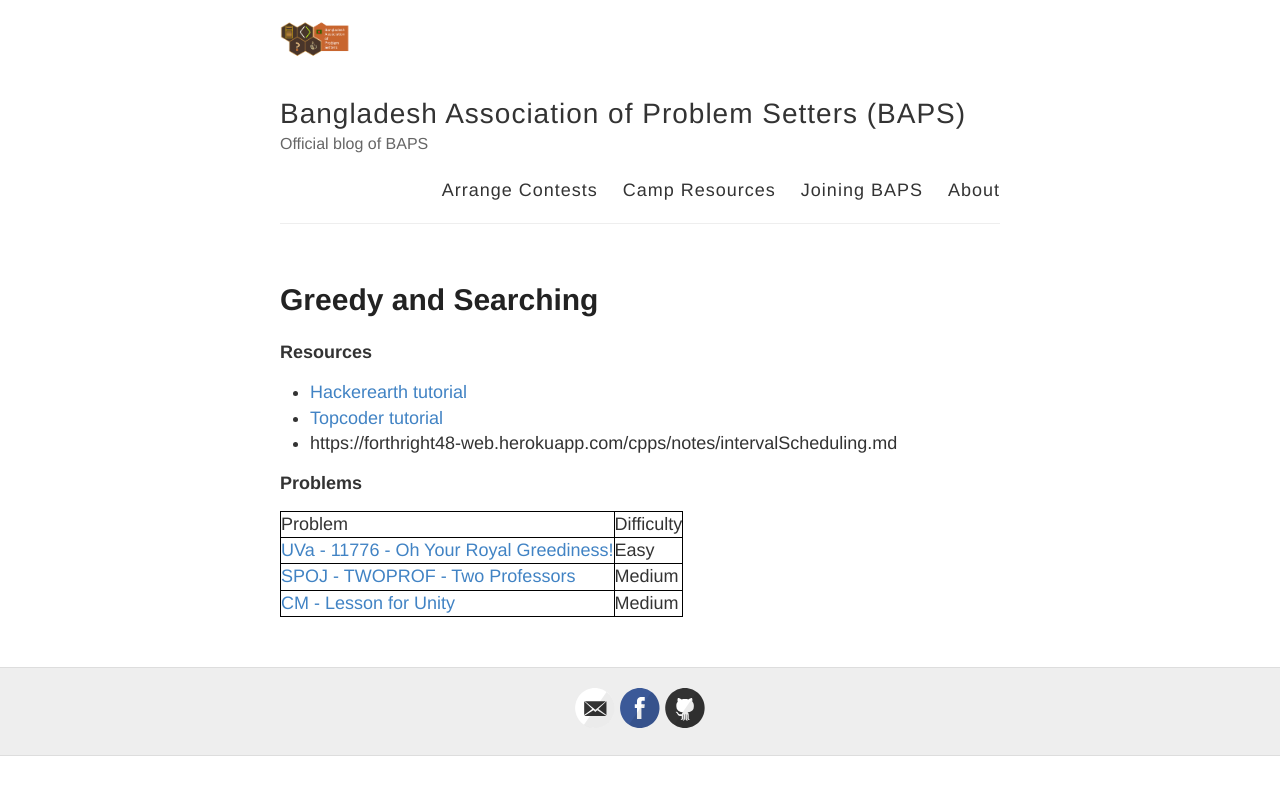
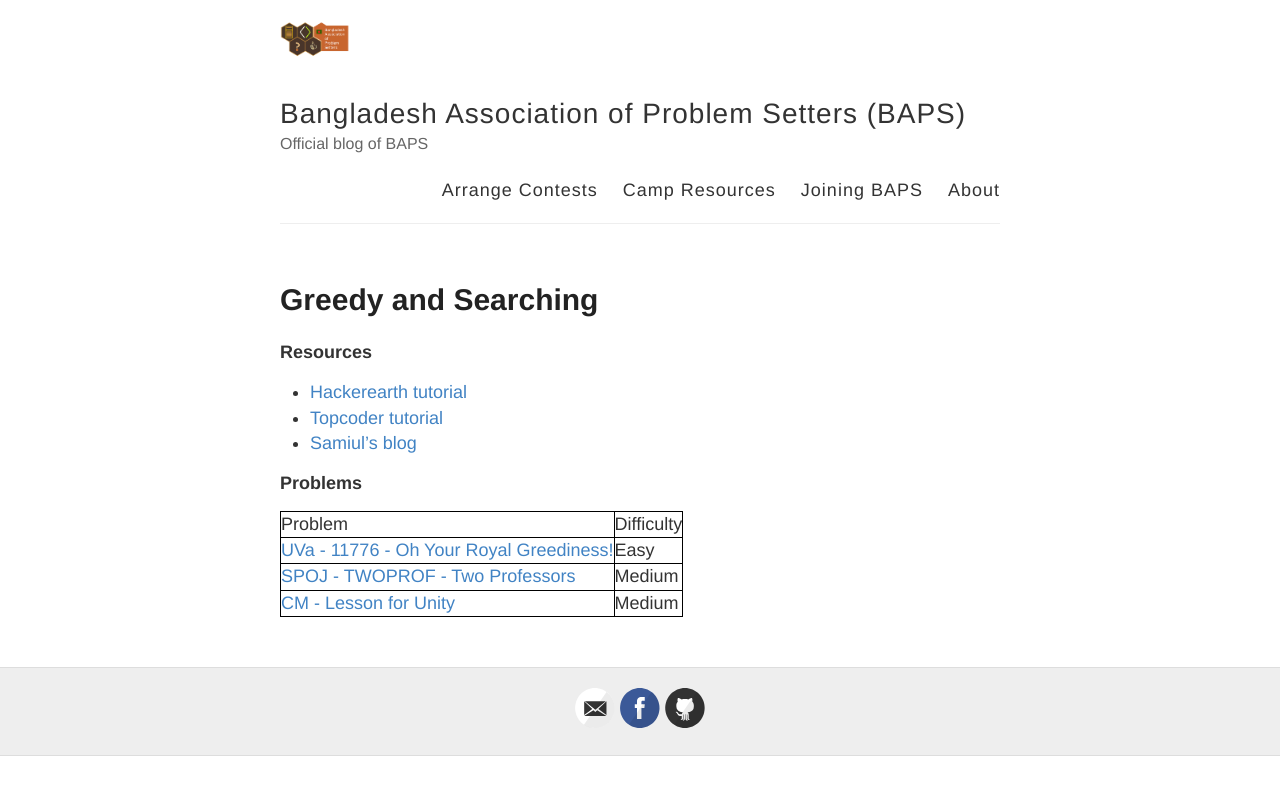
Before and after one commit to baps-bgd/baps-bgd.github.io, a Jekyll site: the page built from _posts/2020-10-5-greedy-and-searching.md, in a window 1280 px wide. Shown: the top 795 px of the page. Built offline with Jekyll 4.4.1, drawn with Linux system fonts in a browser that asks for light colours.

Commit message:
Update 2020-10-5-greedy-and-searching.md

```diff
--- a/_posts/2020-10-5-greedy-and-searching.md
+++ b/_posts/2020-10-5-greedy-and-searching.md
@@ -11,7 +11,7 @@ published: true
 **Resources**
 * [Hackerearth tutorial](https://www.hackerearth.com/practice/algorithms/greedy/basics-of-greedy-algorithms/tutorial/)
 * [Topcoder tutorial](https://www.topcoder.com/community/competitive-programming/tutorials/greedy-is-good/)
-* https://forthright48-web.herokuapp.com/cpps/notes/intervalScheduling.md
+* [Samiul's blog](https://forthright48-web.herokuapp.com/cpps/notes/intervalScheduling.md)
 
 **Problems**
 
```
